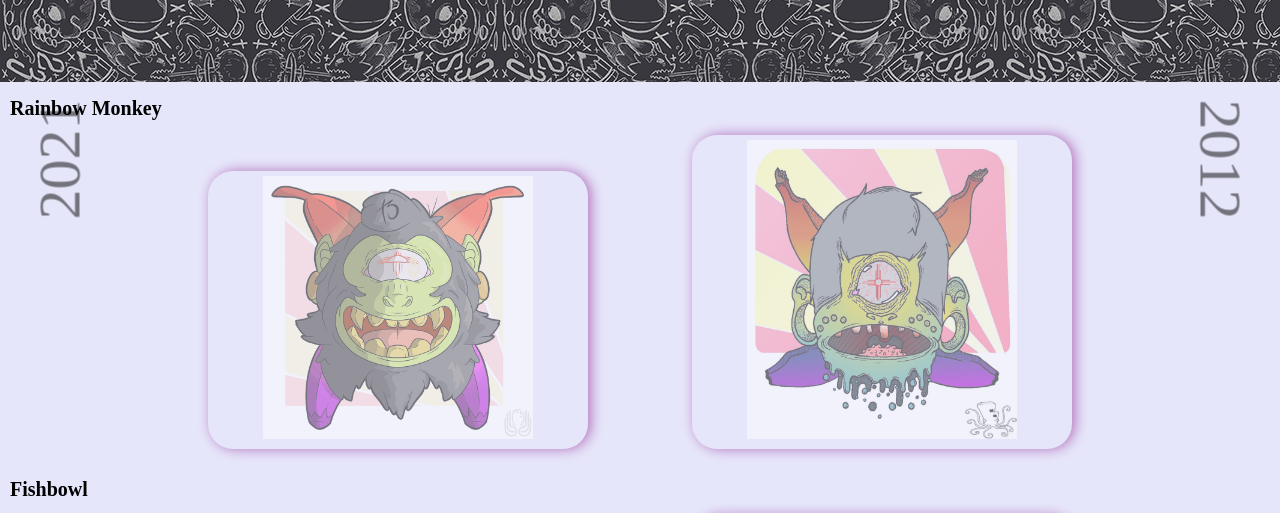
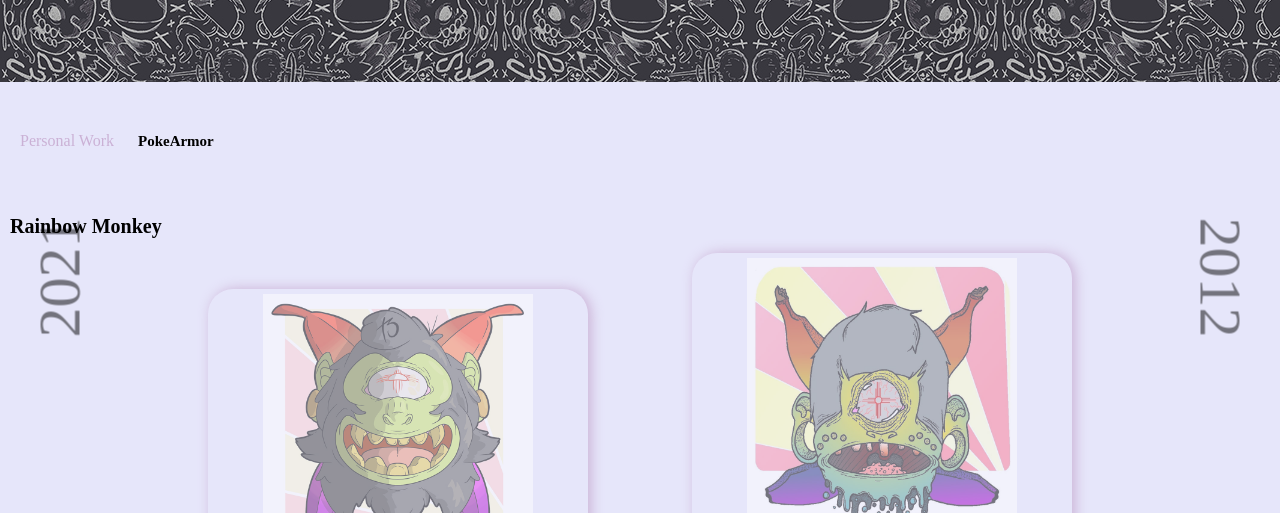
Before and after one commit to garrbainbridge/finalwebsite, a plain HTML site: page index.html in a window 1280 px wide. Shown: the part 275-788 px from the top of the page. Drawn offline with Linux system fonts and the light colour scheme.

Commit message:
added gallery navigation

```diff
--- a/css/main.css
+++ b/css/main.css
@@ -35,7 +35,7 @@ header nav a {
 }
 
 a:hover {
-  color: purple;
+  color: rgb(176,125,177);
   transition: .3s;
 }
 
@@ -63,6 +63,33 @@ a:hover {
           Personal Gallery
 
 =========================================*/
+.gallery nav ul li{
+  display: inline;
+}
+
+.gallery nav a {
+  color: black;
+  text-decoration: none;
+  font-weight: bold;
+  font-size: 15px;
+  margin: 20px;
+  transition: .3s
+}
+
+.gallery nav {
+  padding: 50px 20px;
+  text-align: left;
+}
+
+.gallery nav ul li:first-child {
+  opacity: 50%;
+  color: rgb(176,125,177);
+}
+
+.gallery nav ul li a:hover {
+  color: rgb(176,125,177);
+}
+
 h1 {
   font-size: 20px;
   text-align: left;
@@ -78,7 +105,7 @@ h1 {
   opacity: 50%;
   transition: .3s;
   padding: 10px 55px;
-  box-shadow: purple 3px 0px 13px;
+  box-shadow: rgb(176,125,177) 3px 0px 13px;
   border-radius: 25px;
   margin: 10px 50px;
   padding-top: 5px;
--- a/index.html
+++ b/index.html
@@ -21,12 +21,20 @@
         </nav>
       </header>
       <main>
-
+<!--top banner-->
         <section class="top-section">
           <img src="images/logo-white.png" alt="Baloney" title="Baloney">
         </section>
+<!--New Old Work-->
+        <div class="gallery">
 
-        <div class="gallery">
+          <nav>
+            <ul>
+              <li>Personal Work</li>
+              <li><a href="pokearmor.html">PokeArmor</a></li>
+            </ul>
+          </nav>
+
           <section class="newold">
             <h1>Rainbow Monkey</h1>
             <div class="left">
@@ -62,6 +70,7 @@
               </div>
             </div>
           </section>
+<!--Random Work-->
           <section class="random-work">
             <div class="personal">
               <img src="images/goat.jpeg" alt="Goat Head" title="Goat Head" />
```
